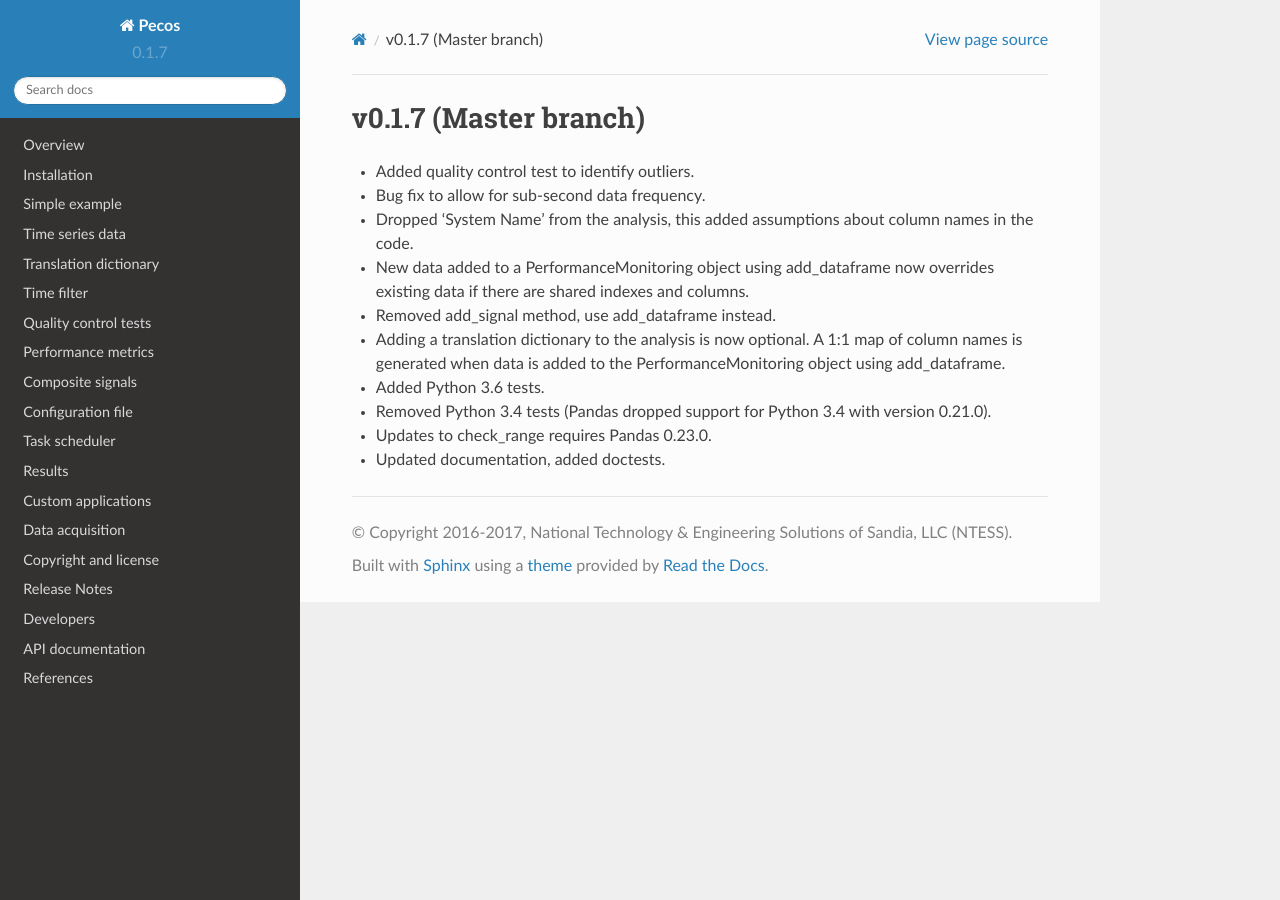
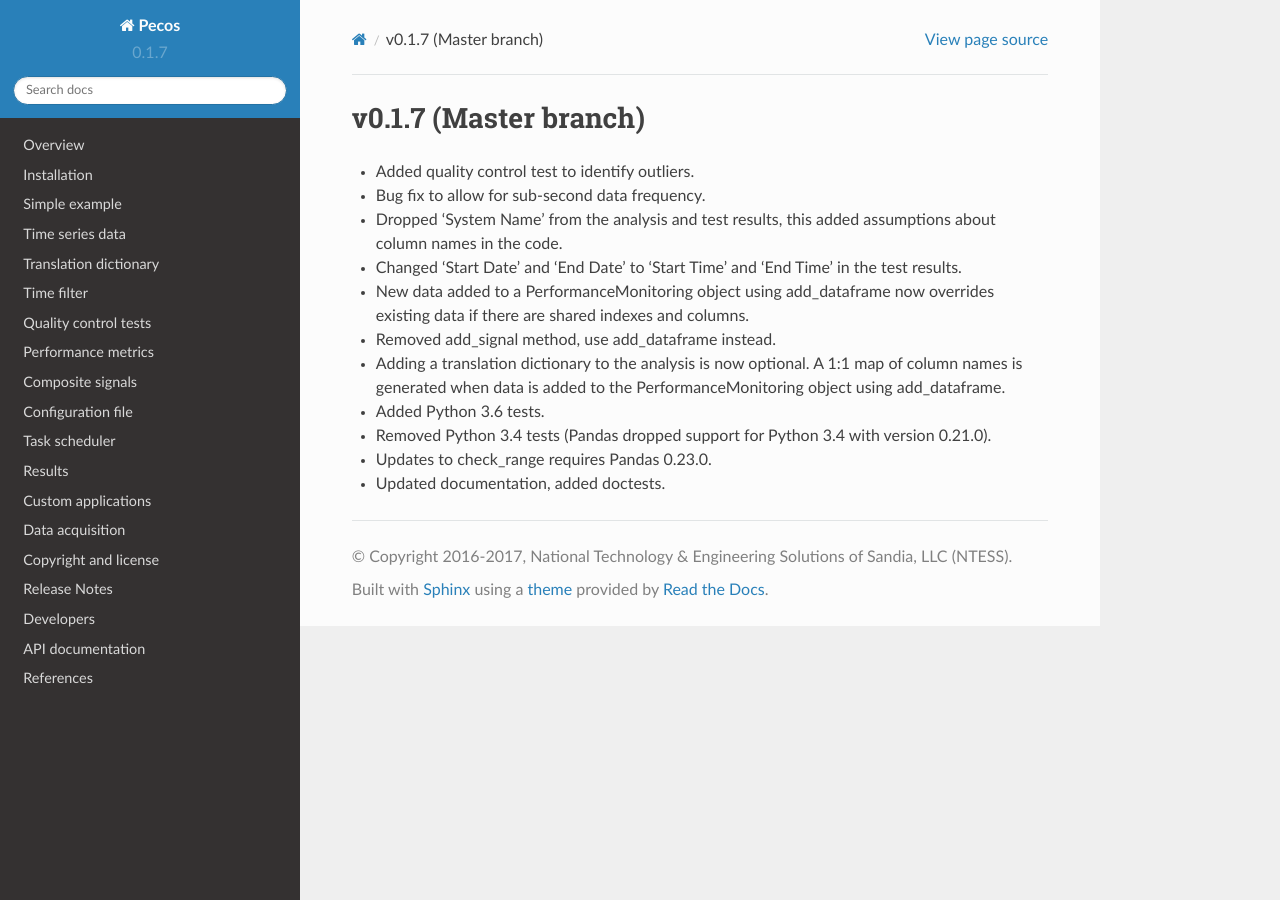
Before and after one commit to sjanzou/pecos, a Sphinx documentation site: the page built from documentation/whatsnew/v0.1.7.rst, in a window 1280 px wide. Built offline with Sphinx 7.4.7 and the Read the Docs theme 2.0.0, drawn with Linux system fonts in a browser that asks for light colours.

Commit message:
updated release notes

```diff
--- a/documentation/whatsnew/v0.1.7.rst
+++ b/documentation/whatsnew/v0.1.7.rst
@@ -5,8 +5,9 @@ v0.1.7 (Master branch)
 
 * Added quality control test to identify outliers.
 * Bug fix to allow for sub-second data frequency.
-* Dropped 'System Name' from the analysis, this added assumptions about column names
+* Dropped 'System Name' from the analysis and test results, this added assumptions about column names
   in the code.
+* Changed 'Start Date' and 'End Date' to 'Start Time' and 'End Time' in the test results.
 * New data added to a PerformanceMonitoring object using add_dataframe now overrides
   existing data if there are shared indexes and columns.
 * Removed add_signal method, use add_dataframe instead.
```
